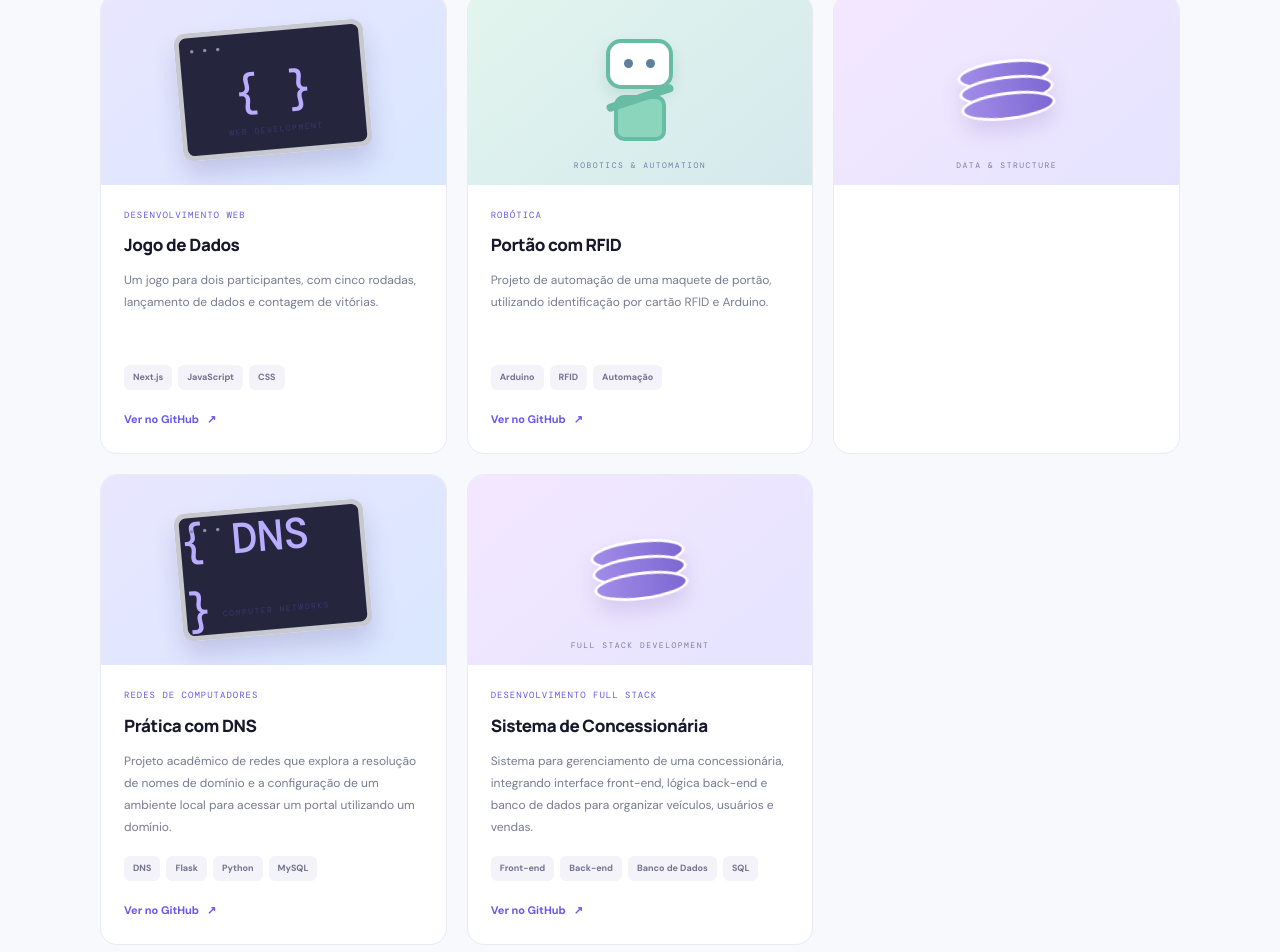
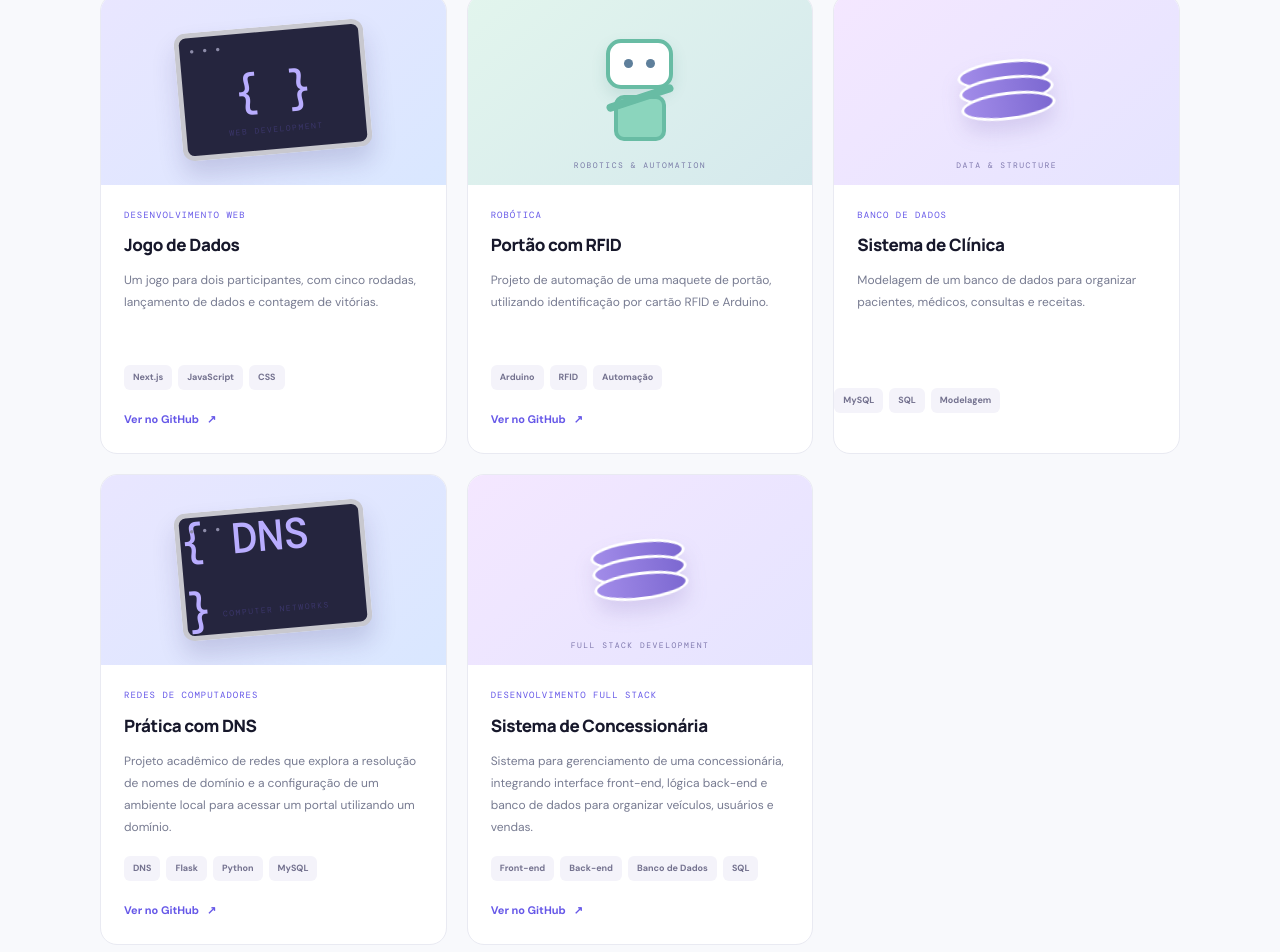
Before and after one commit to Rosalvinnn/Portfolio-rosalvo-alves, a Next.js app in the folder portfolio/: page / in a window 1280 px wide. Shown: the part 2446-3398 px from the top of the page. Built offline with nearby package versions, Linux system fonts and the light colour scheme.

Commit message:
correção

```diff
--- a/portfolio/app/page.js
+++ b/portfolio/app/page.js
@@ -317,6 +317,20 @@ export default function Home() {
               </div>
               <span className="project-art-label">DATA & STRUCTURE</span>
             </div>
+
+            <div className="project-info">
+              <div className="project-type">BANCO DE DADOS</div>
+              <h3>Sistema de Clínica</h3>
+              <p>
+                Modelagem de um banco de dados para organizar
+                pacientes, médicos, consultas e receitas.
+              </p>
+              </div>
+              <div className="tag-list">
+                <span>MySQL</span>
+                <span>SQL</span>
+                <span>Modelagem</span>
+              </div>
           </article>
 
           <article className="project-card">
```
